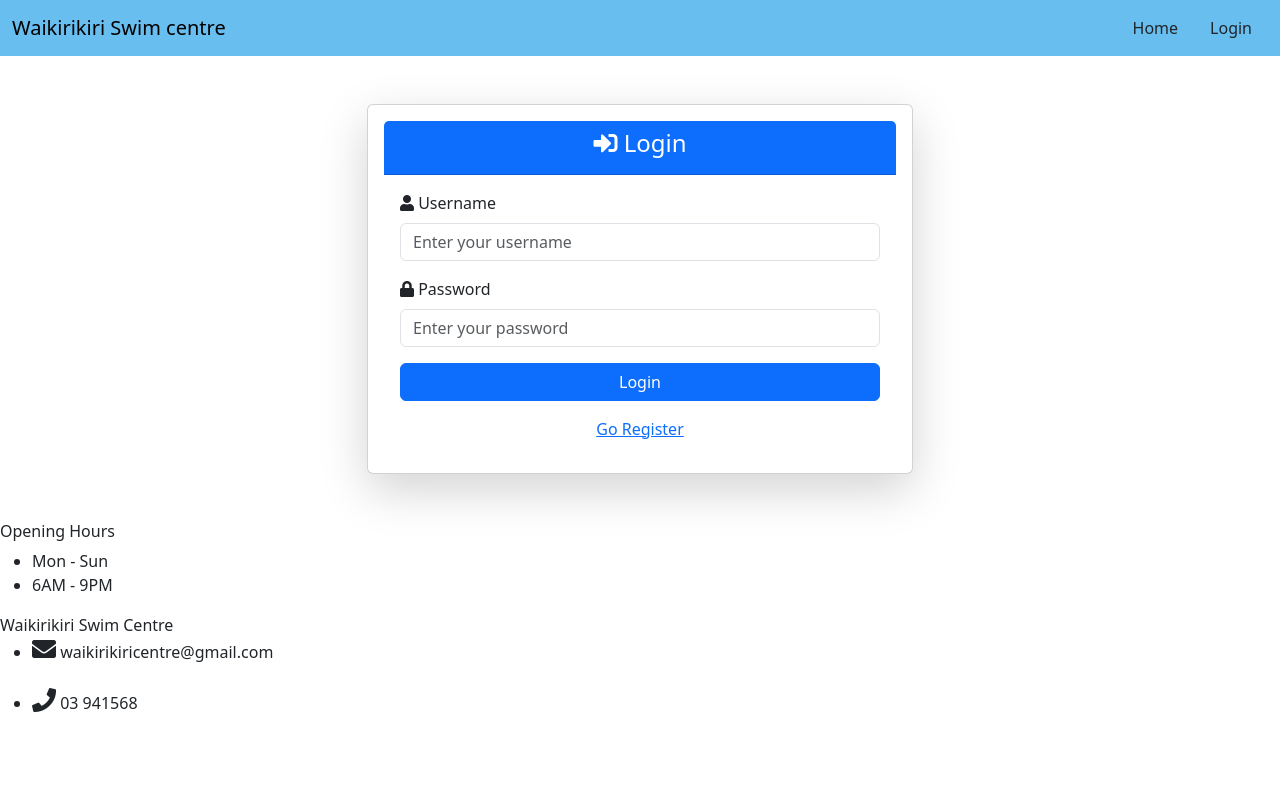
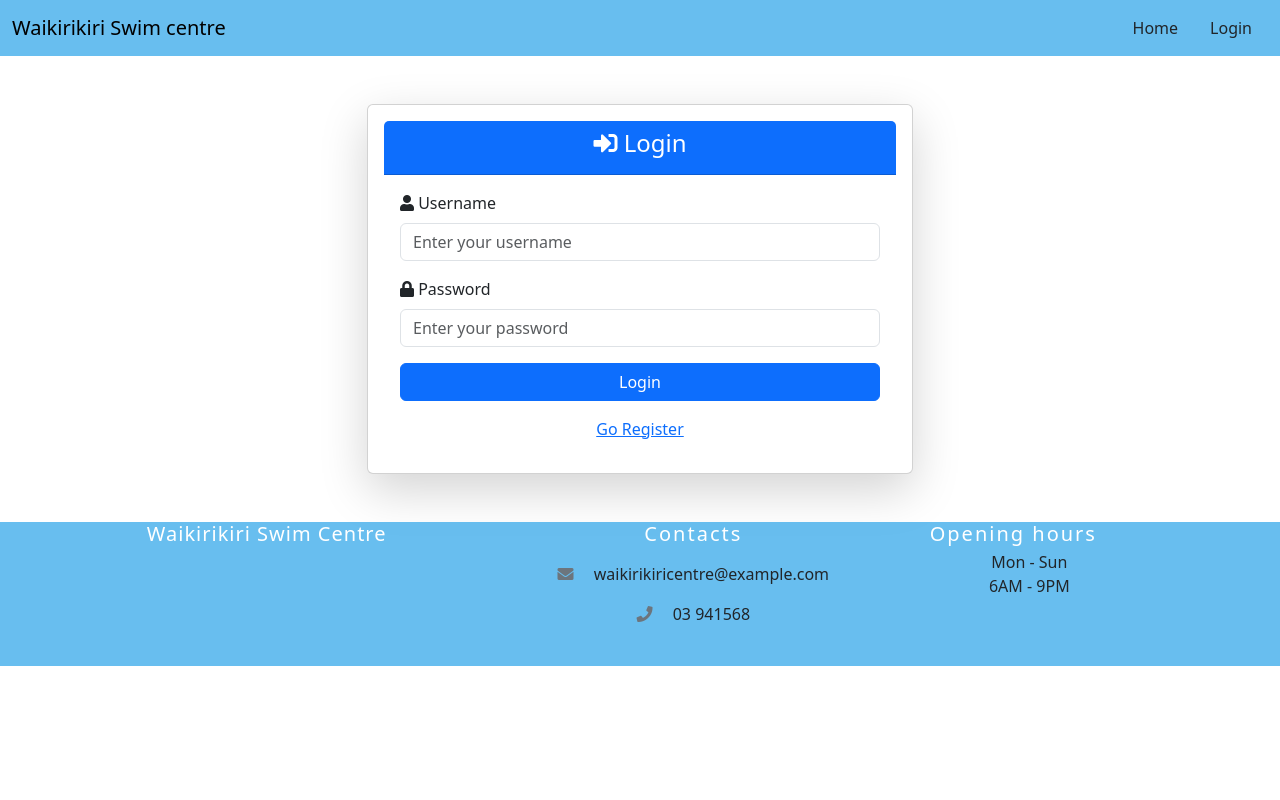
Before and after one commit to gaon5/swimapp, a Flask app: page /login/ in a window 1280 px wide. Run offline with Flask 3, Linux system fonts and the light colour scheme; some libraries are stand-ins or nearby versions.

Commit message:
footer fixed

```diff
--- a/app/templates/guest/layout.html
+++ b/app/templates/guest/layout.html
@@ -1,5 +1,19 @@
 <!DOCTYPE html>
 <html lang="en">
+    <style>
+        html
+{
+    height: 100%;
+}
+body
+{
+    height: 100%;
+}
+.container1
+{
+    height: auto;
+}
+    </style>
 <head>
     <meta charset="UTF-8">
     <link rel="icon" type="image/x-icon" href="../../static/images/ico.ico"/>
@@ -50,28 +64,37 @@
 
     </div>
 </nav>
-{% block body %}{% endblock %}
+<div class="container1">{% block body %}{% endblock %}</div>
 
+<footer class=" text-center fixed-bottom position-relative" style="background-color: #219fe8ad;">
+    <div class="container-fluid">
+      <div class="row">
+        <div class="col-5">
+          <h5 class="mb-3" style="letter-spacing: 1px; color: white;">Waikirikiri Swim Centre</h5>
+        </div>
+        <div class="col-lg-3 col-md-6 mb-4">
+          <h5 class="mb-3" style="letter-spacing: 2px; color: white;">Contacts</h5>
+          <ul class="list-unstyled mb-0">
+            <li class="mb-1">
+          <p>
+            <i class="fas fa-envelope me-3 text-secondary"></i>
+            waikirikiricentre@example.com
+          </p>
+            <p><i class="fas fa-phone me-3 text-secondary"></i> 03 941568</p>
+        </div>
 
-<footer>
-    <div>
-        <h6>Opening Hours</h6>
-        <ul>
+        <div class="col-lg-3 col-md-6 mb-4">
+          <h5 class="mb-1" style="letter-spacing: 2px; color: white;">Opening hours</h5>
+            <ul style="list-style: none;">
                 <li>Mon - Sun</li>
                 <li>6AM - 9PM</li>
             </ul>
         </div>
-    <div>
-        <span>Waikirikiri Swim Centre</span>
       </div>
-    <div>
-        <ul>
-            <li><i class="fa fa-envelope" style="font-size:24px"></i> waikirikiricentre@gmail.com</li>
-            <br>
-            <li><i class="fa fa-phone" style="font-size:24px"></i> 03 941568</li>
-        </ul>
     </div>
 </footer>
+
+
 <script src="https://cdnjs.cloudflare.com/ajax/libs/jquery/3.2.1/jquery.min.js"></script>
 <script src="https://cdnjs.cloudflare.com/ajax/libs/twitter-bootstrap/4.1.3/js/bootstrap.bundle.min.js"></script>
 <script src="https://cdn.jsdelivr.net/npm/bootstrap@5.3.0/dist/js/bootstrap.bundle.min.js"
```
Also changed, not shown: app/admin.py (+29 -0 lines). Lines whose indentation alone changed are shown as unchanged.
